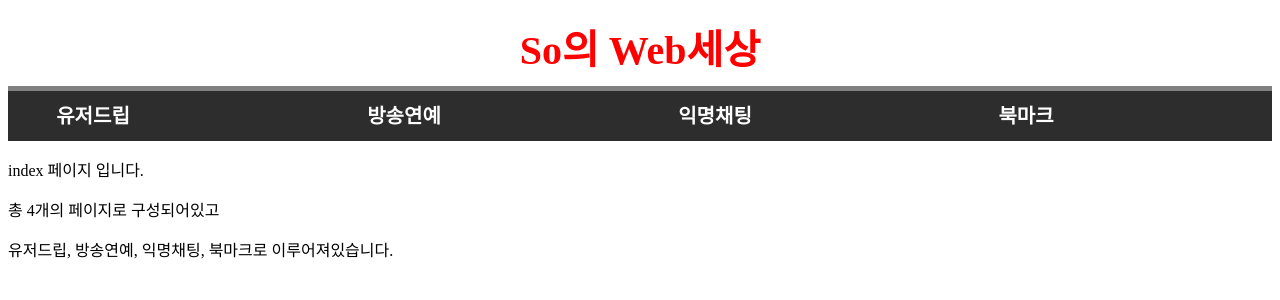
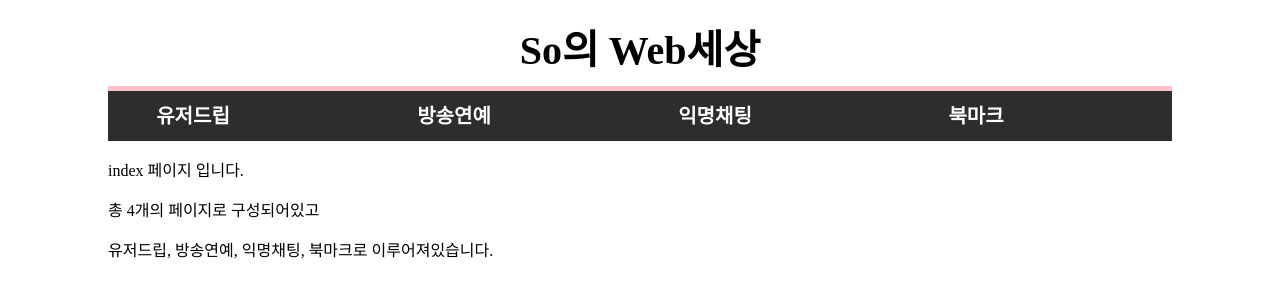
Before and after one commit to sourcesauce/SoWeb1, a PHP site: page / in a window 1280 px wide. Shown: the top 300 px of the page. Run offline with PHP 8.4, Linux system fonts and the light colour scheme.

Commit message:
모든 파일 grid 사용

```diff
--- a/index.html
+++ b/index.html
@@ -8,11 +8,13 @@
 </head>
 
 <body>
-  <div>
-    <div id="top_line">
-      <h1><a href="index.html">So의 Web세상</a></h1>
+  <div class="grid_body">
+
+    <div class="grid_body_item">
+      <a id="top_a" href="index.html">So의 Web세상</a>
     </div>
 
+    <div class="grid_body_item">
       <div class="grid_menu">
         <div class="grid_menu_item">
           <a href="1.html">유저드립</a>
@@ -27,8 +29,10 @@
           <a href="bookmark.html">북마크</a>
         </div>
       </div>
+    </div>
 
-    <div>
+
+    <div class="grid_body_item">
       <p>index 페이지 입니다.</p>
       <p>총 4개의 페이지로 구성되어있고</p>
       <p>유저드립, 방송연예, 익명채팅, 북마크로 이루어져있습니다.</p>
--- a/style.css
+++ b/style.css
@@ -1,10 +1,29 @@
 <style>
 div{
-  margin-left: 50;
+  border: 1px solid black;
+}
+.grid_body{
+  margin-left: 100px;
+  margin-right: 100px;
+}
+.grid_body_item{
+  grid-column-start:1;
+  grid-column-end: 6;
+}
+#top_a{
+  font-size: 40px;
+  font-weight: bold;
+  text-align: center;
+  display: block;
+  text-decoration: none;
+  color : black;
+  border-bottom: 5px solid pink;
+  padding : 10px;
 }
 
+
 /***************************top_line 부분*************************/
-#top_line h1 {
+/* #top_line h1 {
   color: red;
   font-size: 40px;
   text-align: center;
@@ -17,7 +36,7 @@ div{
   text-decoration: none;
   color: red;
   display: block;
-}
+} */
 
 /***************************그리드 메뉴바 *************************/
 .grid_menu {
```
Also changed, not shown: 1.html (+9 -3 lines), 2.html (+10 -6 lines), 3.html (+10 -4 lines), bookmark.html (+8 -5 lines). Lines whose indentation alone changed are shown as unchanged.
